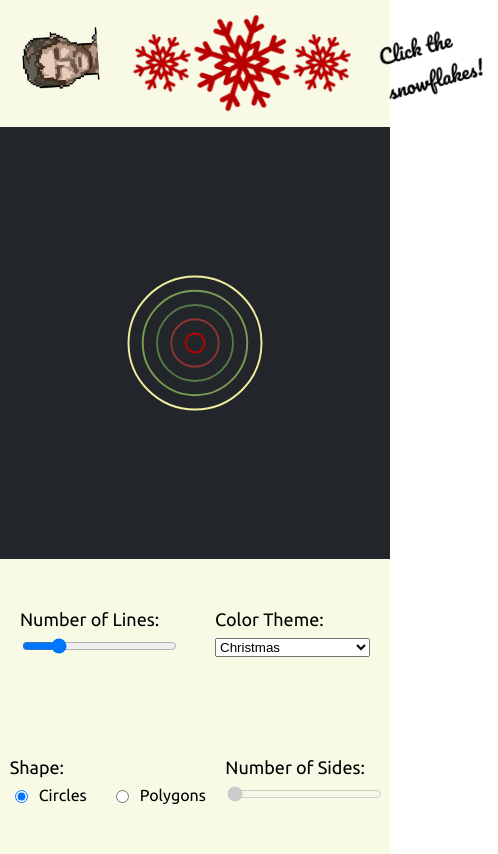
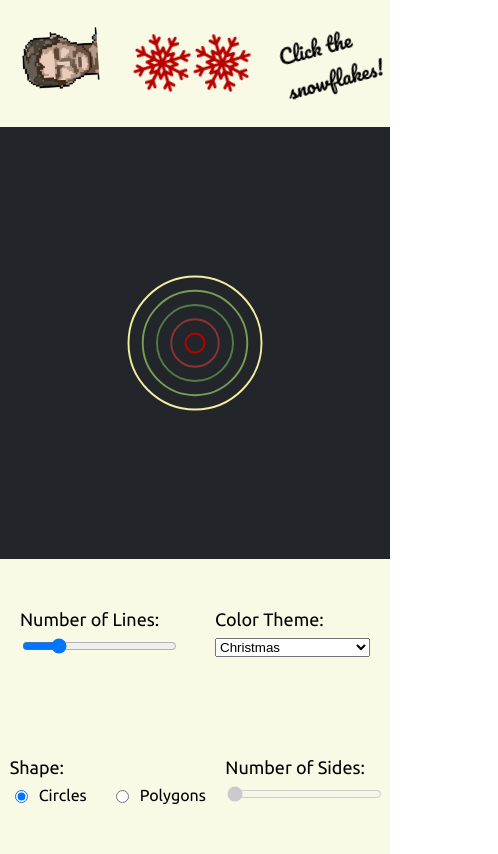
Before and after one commit to LauraHEVA/Xmas-shapes, a React (Create React App) app: page / in a window 390 px wide. Shown: the whole page, 498 px wide, since content can reach past the window. Built offline with nearby package versions, Linux system fonts and the light colour scheme.

Commit message:
Remove one snowflake in mobile

```diff
--- a/src/components/Header.tsx
+++ b/src/components/Header.tsx
@@ -8,7 +8,7 @@ const Header = () => {
             <img src={pokeMario} alt="poke-mario" className="poke-mario" height={80} width={80}/>
             <header className="App-header">
                 <Snow reverse={true}/>
-                <Snow/>
+                <Snow disableMobile={true}/>
                 <Snow reverse={true}/>
                 <Snow disableMobile={true}/>
                 <Snow reverse={true} disableMobile={true}/>
```
